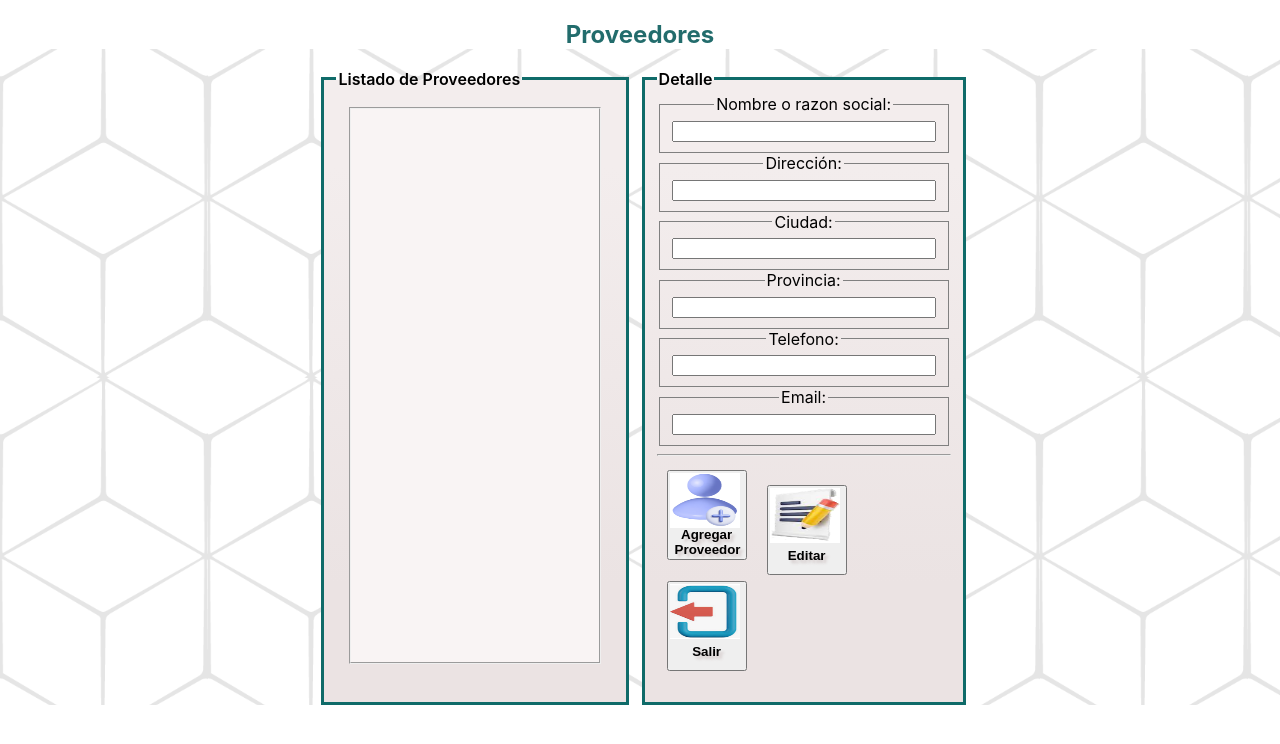
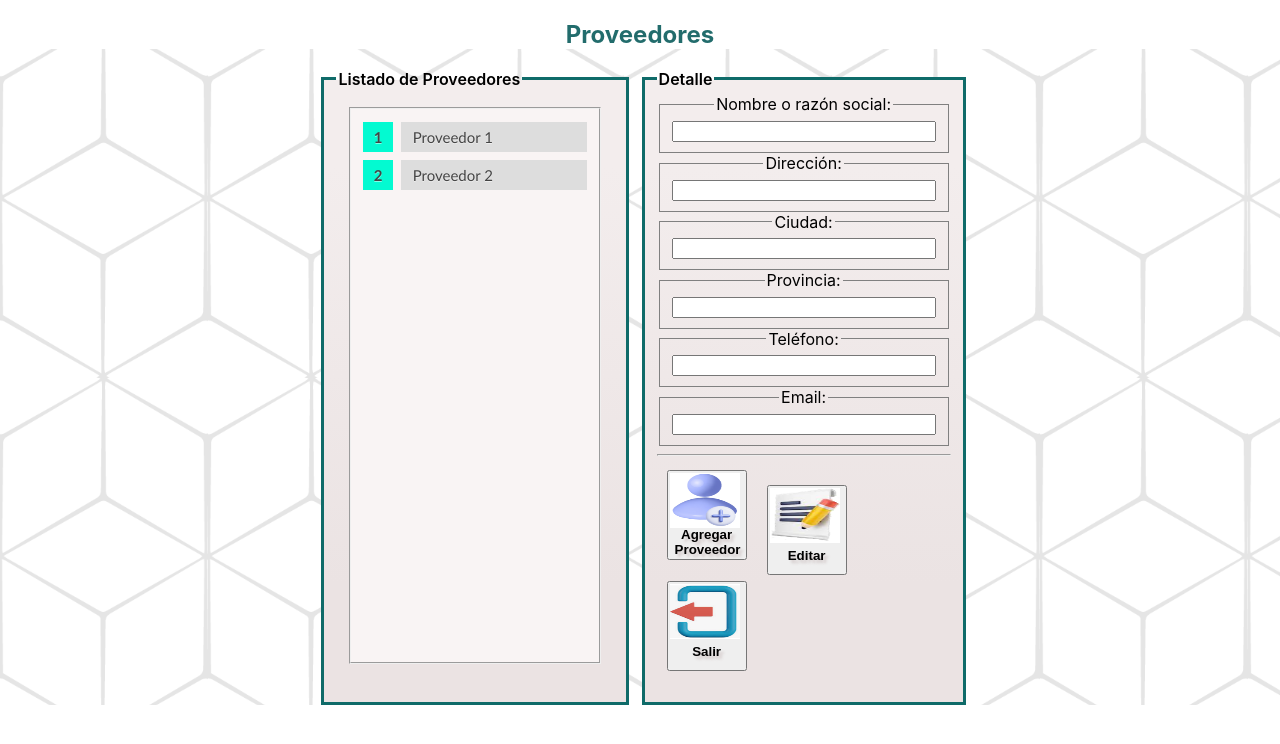
Before and after one commit to jatdalf/Turnero-Salud, a React (Create React App) app: page /proveedores in a window 1280 px wide. Shown: the top 744 px of the page. Built offline with nearby package versions, Linux system fonts and the light colour scheme.

Commit message:
agregar proveedores

```diff
--- a/src/assets/proveedoresDB.tsx
+++ b/src/assets/proveedoresDB.tsx
@@ -1,5 +1,5 @@
 // Define una interfaz para los objetos de proveedor
-interface Proveedor {
+export interface Proveedor {
     id: string;
     nombre: string;
     direccion: string;
@@ -12,37 +12,37 @@ interface Proveedor {
   }
 
 // Declara tu arreglo de proveedores como un arreglo de objetos Proveedor
-  export const proveedoresDB: Proveedor[] = [
+export const proveedores: Proveedor[] = [
     {
       id: "1",
-      nombre: "DNM",
-      direccion: "calle 123",
-      localidad: "Córdoba",
-      provincia: "Córdoba",
-      telefono: "477-12345",
-      email: "dnm@dnm.com",
+      nombre: "proveedor1",
+      direccion: "direccion1",
+      localidad: "Mercedes",
+      provincia: "San Luis",
+      telefono: "000-000000",
+      email: "proveedor1@email.com",
       vigente: true,
       creo: "test"
     },
     {
       id: "2",
-      nombre: "PROPATO",
-      direccion: "calle 123",
-      localidad: "Córdoba",
-      provincia: "Córdoba",
-      telefono: "477-12345",
-      email: "dnm@dnm.com",
+      nombre: "test",
+      direccion: "direccion 000",
+      localidad: "Rosario",
+      provincia: "Santa Fe",
+      telefono: "372-372372",
+      email: "test@mail.com",
       vigente: true,
       creo: "test"
     },
     {
       id: "3",
-      nombre: "UNC",
-      direccion: "ciudad universitaria",
+      nombre: "Deshabilitado",
+      direccion: "sin direccion",
       localidad: "Córdoba",
       provincia: "Córdoba",
-      telefono: "3526 333333",
-      email: "hemoderivados@unc.com",
+      telefono: "351-999 999999",
+      email: "prueba@prueba.com",
       vigente: true,
       creo: "test"
     },
@@ -67,5 +67,126 @@ interface Proveedor {
       email: "idm@hotmail.com",
       vigente: true,
       creo: "test"
-    }
+    },
+    {
+        id: "6",
+        nombre: "DNM",
+        direccion: "calle 123",
+        localidad: "Córdoba",
+        provincia: "Córdoba",
+        telefono: "477-12345",
+        email: "dnm@dnm.com",
+        vigente: true,
+        creo: "test"
+      },
+      {
+        id: "7",
+        nombre: "PROPATO",
+        direccion: "calle 123",
+        localidad: "Córdoba",
+        provincia: "Córdoba",
+        telefono: "477-12345",
+        email: "dnm@dnm.com",
+        vigente: false,
+        creo: "test"
+      },
+      {
+        id: "8",
+        nombre: "UNC",
+        direccion: "ciudad universitaria",
+        localidad: "Córdoba",
+        provincia: "Córdoba",
+        telefono: "3526 333333",
+        email: "hemoderivados@unc.com",
+        vigente: true,
+        creo: "test"
+      },
+      {
+        id: "9",
+        nombre: "NACION",
+        direccion: "calle 1 esquina calle 2",
+        localidad: "Ciudad Autónoma de Buenos Aires",
+        provincia: "Buenos Aires",
+        telefono: "1177-123456",
+        email: "sin datos",
+        vigente: true,
+        creo: "test"
+      },
+      {
+        id: "10",
+        nombre: "IDM",
+        direccion: "calle sin nombre 0",
+        localidad: "Córdoba",
+        provincia: "Córdoba",
+        telefono: "156 200300",
+        email: "idm@hotmail.com",
+        vigente: true,
+        creo: "test"
+      },
+      {
+        id: "11",
+        nombre: "IDM",
+        direccion: "calle sin nombre 0",
+        localidad: "Córdoba",
+        provincia: "Córdoba",
+        telefono: "156 200300",
+        email: "idm@hotmail.com",
+        vigente: true,
+        creo: "test"
+      },
+      {
+          id: "12",
+          nombre: "DNM",
+          direccion: "calle 123",
+          localidad: "Córdoba",
+          provincia: "Córdoba",
+          telefono: "477-12345",
+          email: "dnm@dnm.com",
+          vigente: true,
+          creo: "test"
+        },
+        {
+          id: "13",
+          nombre: "PROPATO",
+          direccion: "calle 123",
+          localidad: "Córdoba",
+          provincia: "Córdoba",
+          telefono: "477-12345",
+          email: "dnm@dnm.com",
+          vigente: false,
+          creo: "test"
+        },
+        {
+          id: "14",
+          nombre: "UNC",
+          direccion: "ciudad universitaria",
+          localidad: "Córdoba",
+          provincia: "Córdoba",
+          telefono: "3526 333333",
+          email: "hemoderivados@unc.com",
+          vigente: true,
+          creo: "test"
+        },
+        {
+          id: "15",
+          nombre: "NACION",
+          direccion: "calle 1 esquina calle 2",
+          localidad: "Ciudad Autónoma de Buenos Aires",
+          provincia: "Buenos Aires",
+          telefono: "1177-123456",
+          email: "sin datos",
+          vigente: true,
+          creo: "test"
+        },
+        {
+          id: "16",
+          nombre: "IDM",
+          direccion: "calle sin nombre 0",
+          localidad: "Córdoba",
+          provincia: "Córdoba",
+          telefono: "156 200300",
+          email: "idm@hotmail.com",
+          vigente: true,
+          creo: "test"
+        }
   ];
--- a/src/views/Agendar/agendar.tsx
+++ b/src/views/Agendar/agendar.tsx
@@ -4,7 +4,7 @@ import styles from './agendar.module.css';
 import BtnSalir from '../../component/btnSalir/btnSalir'
 import Calendario from '../../component/calendario/calendario';
 import { Link } from 'react-router-dom';
-import { proveedoresDB } from '../../assets/proveedoresDB';
+import { proveedores } from '../../assets/proveedoresDB';
 import horariosDb from '../../assets/horariosDb';
 import Card from '../../component/card/card';
 
@@ -15,7 +15,7 @@ const Agendar: React.FC = () => {
     setSelectedDate(date);
   };
 
-  const currentProv = proveedoresDB.slice(0)
+  const currentProv = proveedores.slice(0)
 
   const textareaRef = useRef<HTMLTextAreaElement>(null); // Referencia al textarea
 
--- a/src/views/proveedores/proveedores.module.css
+++ b/src/views/proveedores/proveedores.module.css
@@ -86,10 +86,66 @@
     margin-left: 1vw;
     margin-right: 1vw;
     height: 42vw;
+    overflow-x: auto;
+    max-height: 42vw;
+    white-space: nowrap;
 }
 .fondo{
     background-image: url(../../assets/FondoOcasa.svg);
     background-repeat: repeat;
+}
+.listado{
+    counter-reset: li;
+    list-style: none;
+    *list-style: decimal;
+    font: 15px 'trebuchet MS', 'lucida sans';
+    padding: 0;
+    margin-bottom: 4em;
+    text-shadow: 0 1px 0 rgba(255,255,255,.5);
+}
+.listado ol {
+    margin: 0 0 0 2em;
+}
+.listado li{
+    position: relative;
+    display: block;
+    padding: .4em .4em .4em .8em;
+    *padding: .4em;
+    margin: .5em 0 .5em 2.5em;
+    background: #ddd;
+    color: #444;
+    text-decoration: none;
+    transition: all .3s ease-out;
+}
+.listado li:hover{
+    background: rgb(3, 250, 209);
+}
+.listado li:before{
+    content: counter(li);
+    counter-increment: li;
+    position: absolute;
+    left: -2.5em;
+    top: 50%;
+    margin-top: -1em;
+    background: rgb(3, 250, 209);
+    height: 2em;
+    width: 2em;
+    line-height: 2em;
+    text-align: center;
+    font-weight: bold;
+}
+.listado li:after{
+    position: absolute;
+    content: '';
+    border: .5em solid transparent;
+    left: -1em;
+    top: 50%;
+    margin-top: -.5em;
+    transition: all .3s ease-out;
+}
+.listado li:hover:after{
+    left: -.5em;
+    border-left-color: rgb(3, 250, 209);
 }
 
 /* Responsive Screens */
--- a/src/views/proveedores/proveedores.tsx
+++ b/src/views/proveedores/proveedores.tsx
@@ -1,18 +1,78 @@
 import BtnSalir from '../../component/btnSalir/btnSalir'
-import agregarProveedor from '../../assets/agregaProveedor.png'
+import nuevoProveedor from '../../assets/agregaProveedor.png'
 import editar from '../../assets/editar.png'
 import styles from './proveedores.module.css'
-import { proveedoresDB } from '../../assets/proveedoresDB'
+import React, { useState } from 'react';
 
 const Proveedores = () =>{
-    //cargar base de datos proveedores
-    const proveedores: object[] = proveedoresDB
-    //verificar si el metodo de acceso es para crear o no
-    //si es para crear dejar el formulario en blanco y listo para edtar
-    //si es para consultar mostrar los datos del proveedor
+    //cargar base de datos proveedores:
 
+    // Define una interfaz para los objetos de proveedor
+    interface Proveedor {
+        id: string;
+        nombre: string;
+        direccion: string;
+        localidad: string;
+        provincia: string;
+        telefono: string;
+        email: string;
+        vigente: boolean;
+        creo: string;
+    }
 
+    const [proveedores, setProveedores] = useState<Proveedor[]>([
+        // Datos iniciales
+        {
+          id: "1",
+          nombre: "Proveedor 1",
+          direccion: "Dirección 1",
+          localidad: "Localidad 1",
+          provincia: "Provincia 1",
+          telefono: "123456789",
+          email: "proveedor1@example.com",
+          vigente: true,
+          creo: "Usuario 1"
+        },
+        {
+          id: "2",
+          nombre: "Proveedor 2",
+          direccion: "Dirección 2",
+          localidad: "Localidad 2",
+          provincia: "Provincia 2",
+          telefono: "987654321",
+          email: "proveedor2@example.com",
+          vigente: true,
+          creo: "Usuario 2"
+        }
+      ]);
 
+      // Función para agregar un nuevo proveedor
+      const agregarProveedor = (e: React.MouseEvent<HTMLButtonElement, MouseEvent>) => {
+        e.preventDefault(); // Evita que el formulario se envíe y recargue la página
+
+        setProveedores((prevProveedores) => {
+          const nuevoProveedor: Proveedor = {
+            id: String(prevProveedores.length + 1),
+            nombre: "Nuevo Proveedor" + (prevProveedores.length + 1),
+            direccion: "Nueva Dirección",
+            localidad: "Nueva Localidad",
+            provincia: "Nueva Provincia",
+            telefono: "00000000" + (prevProveedores.length + 1),
+            email: "nuevo" + (prevProveedores.length + 1) + "@proveedor.com",
+            vigente: true,
+            creo: "Usuario"
+          };
+
+          return [...prevProveedores, nuevoProveedor];
+        });
+      };
+
+    //cada vez que se hace click en un proveedor, mostrar el detalle y habilitar el boton de editar
+    const [proveedorSeleccionado, setProveedorSeleccionado] = useState<Proveedor | null>(null);
+
+    const handleClickProveedor = (proveedor: Proveedor) => {
+      setProveedorSeleccionado(proveedor);
+    };
 
     return(
         <div className={styles.fondo}>
@@ -22,7 +82,13 @@ const Proveedores = () =>{
                 <fieldset className={styles.proveedorFieldset}>
                     <legend>Listado de Proveedores</legend>
                     <fieldset className={styles.listadoProveedores}>
-
+                        <ol id="listado" className={styles.listado}>
+                            {proveedores.map((p )=>(
+                                <li key={p.id} onClick={() => handleClickProveedor(p)}>
+                                    {p.nombre}
+                                </li>
+                            ))}
+                        </ol>
                     </fieldset>
                 </fieldset>
               </li>
@@ -32,32 +98,32 @@ const Proveedores = () =>{
                         <legend>Detalle</legend>
                         <div className={styles.filedsetDerecho}>
                         <fieldset>
-                            <legend>Nombre o razon social:</legend>
-                            <input type="text"/>
+                            <legend>Nombre o razón social:</legend>
+                            <input type="text" value={proveedorSeleccionado?.nombre || ''} readOnly />
                             </fieldset>
                             <fieldset>
                             <legend>Dirección:</legend>
-                            <input type="text"/>
+                            <input type="text" value={proveedorSeleccionado?.direccion || ''} readOnly />
                             </fieldset>
                             <fieldset>
                             <legend>Ciudad:</legend>
-                            <input type="text"/>
+                            <input type="text" value={proveedorSeleccionado?.localidad || ''} readOnly />
                             </fieldset>
                             <fieldset>
                             <legend>Provincia:</legend>
-                            <input type="text"/>
+                            <input type="text" value={proveedorSeleccionado?.provincia || ''} readOnly />
                             </fieldset>
                             <fieldset>
-                            <legend>Telefono:</legend>
-                            <input type="text"/>
+                            <legend>Teléfono:</legend>
+                            <input type="text" value={proveedorSeleccionado?.telefono || ''} readOnly />
                             </fieldset>
                             <fieldset>
                             <legend>Email:</legend>
-                            <input type="text"/>
+                            <input type="text" value={proveedorSeleccionado?.email || ''} readOnly />
                         </fieldset>
                         <hr></hr>
-                        <button className={styles.btnEditar}>
-                            <img className={styles.btnEditarIcon} src={agregarProveedor} alt='modificar/editar datos'></img>
+                        <button className={styles.btnEditar} onClick={agregarProveedor}>
+                            <img className={styles.btnEditarIcon} src={nuevoProveedor} alt='modificar/editar datos'></img>
                             <p className={styles.btnAgregaProveedorText}>Agregar Proveedor</p>
                         </button>
                         <button className={styles.btnEditar}>
```
Lines whose indentation alone changed are shown as unchanged.
